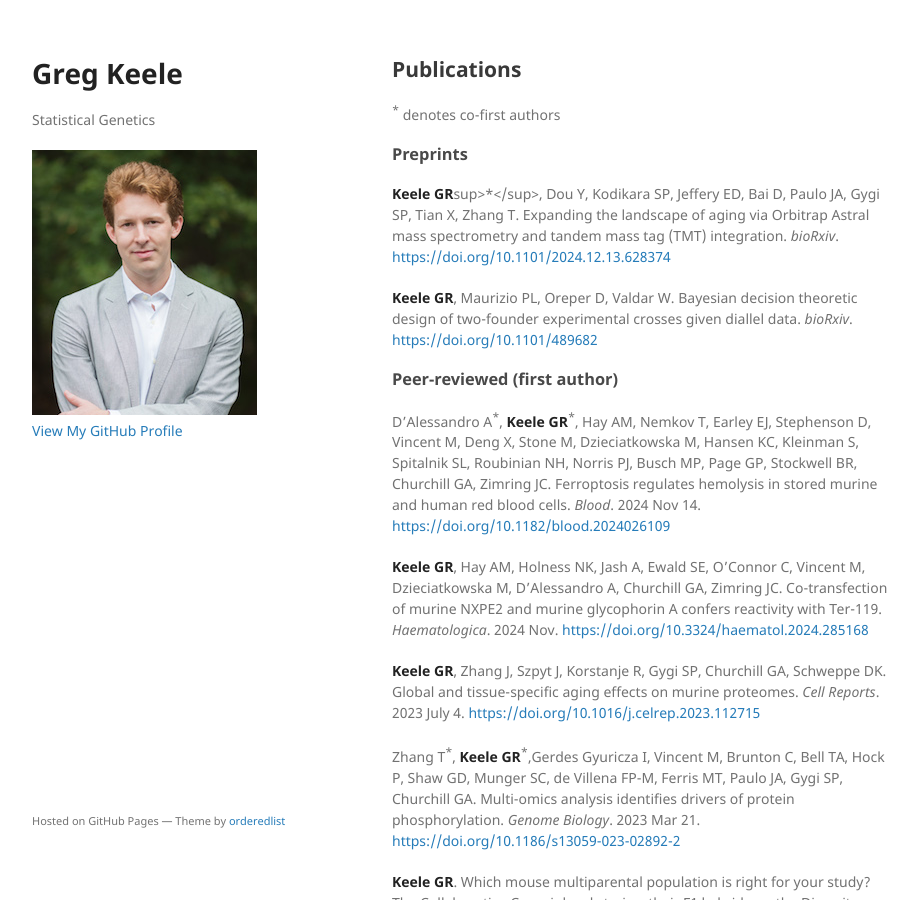
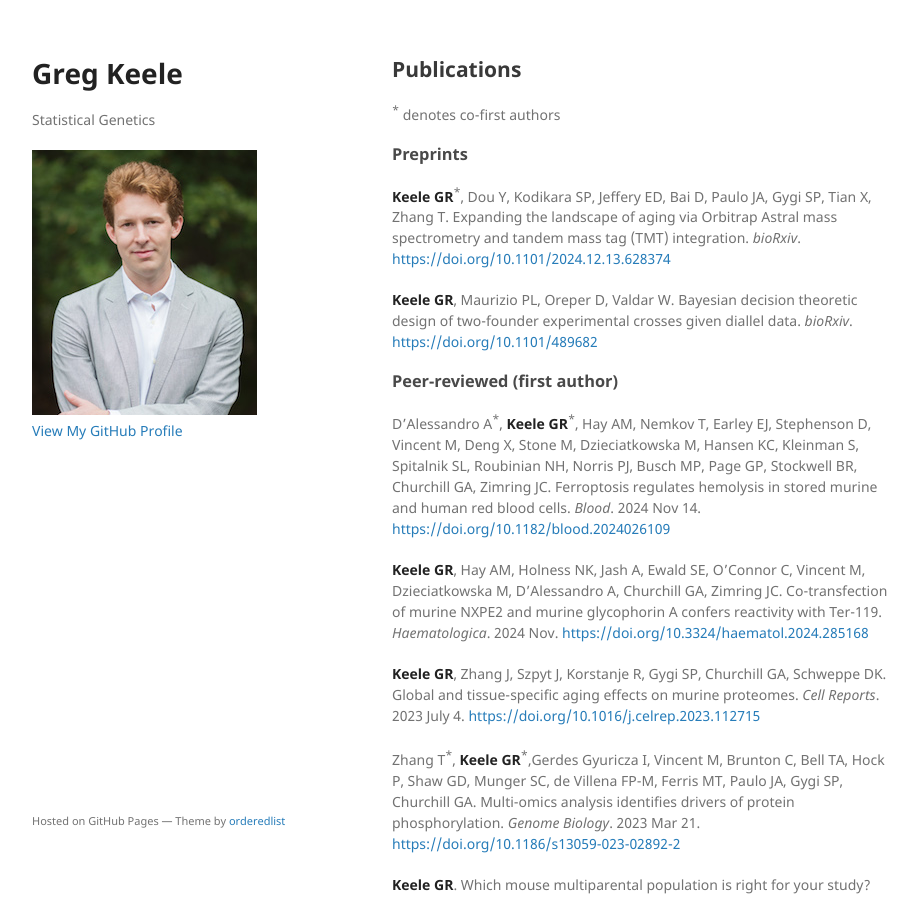
Before and after one commit to gkeele/gkeele.github.io, a Jekyll site: the page built from publications.md, in a window 1280 px wide and 900 px high. Shown: the whole window, without its empty margins (178-1096 px from the left). Built offline with Jekyll 4.4.1, drawn with Linux system fonts in a browser that asks for light colours; our own code applies the rules of GitHub Pages for plain Markdown files.

```diff
--- a/publications.md
+++ b/publications.md
@@ -7,7 +7,7 @@ layout: default
 
 ### Preprints
 
-**Keele GR**sup>\*</sup>, Dou Y, Kodikara SP, Jeffery ED, Bai D, Paulo JA, Gygi SP, Tian X, Zhang T. Expanding the landscape of aging via Orbitrap Astral mass spectrometry and tandem mass tag (TMT) integration. *bioRxiv*. [https://doi.org/10.1101/2024.12.13.628374](https://doi.org/10.1101/2024.12.13.628374)
+**Keele GR**<sup>\*</sup>, Dou Y, Kodikara SP, Jeffery ED, Bai D, Paulo JA, Gygi SP, Tian X, Zhang T. Expanding the landscape of aging via Orbitrap Astral mass spectrometry and tandem mass tag (TMT) integration. *bioRxiv*. [https://doi.org/10.1101/2024.12.13.628374](https://doi.org/10.1101/2024.12.13.628374)
 
 **Keele GR**, Maurizio PL, Oreper D, Valdar W. Bayesian decision theoretic design of two-founder experimental crosses given diallel data. *bioRxiv*. [https://doi.org/10.1101/489682](https://doi.org/10.1101/489682)
 
```
